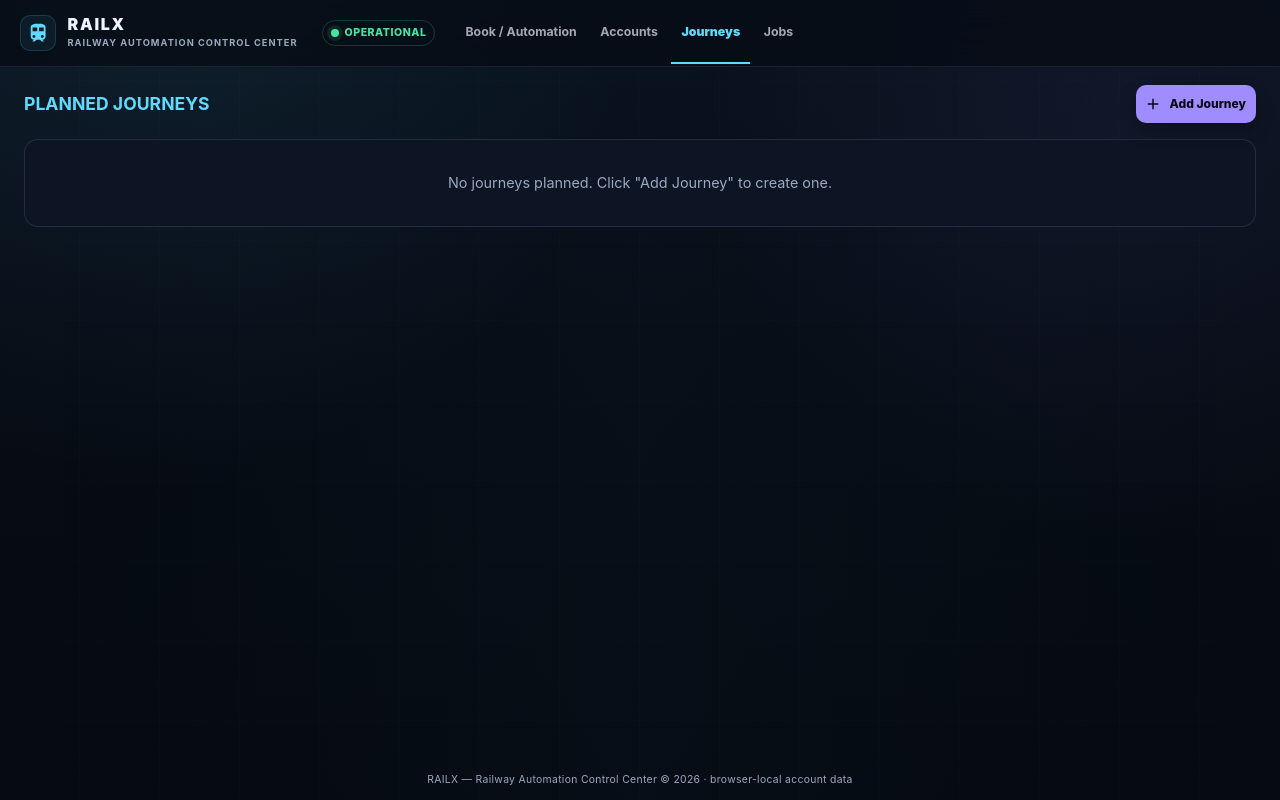
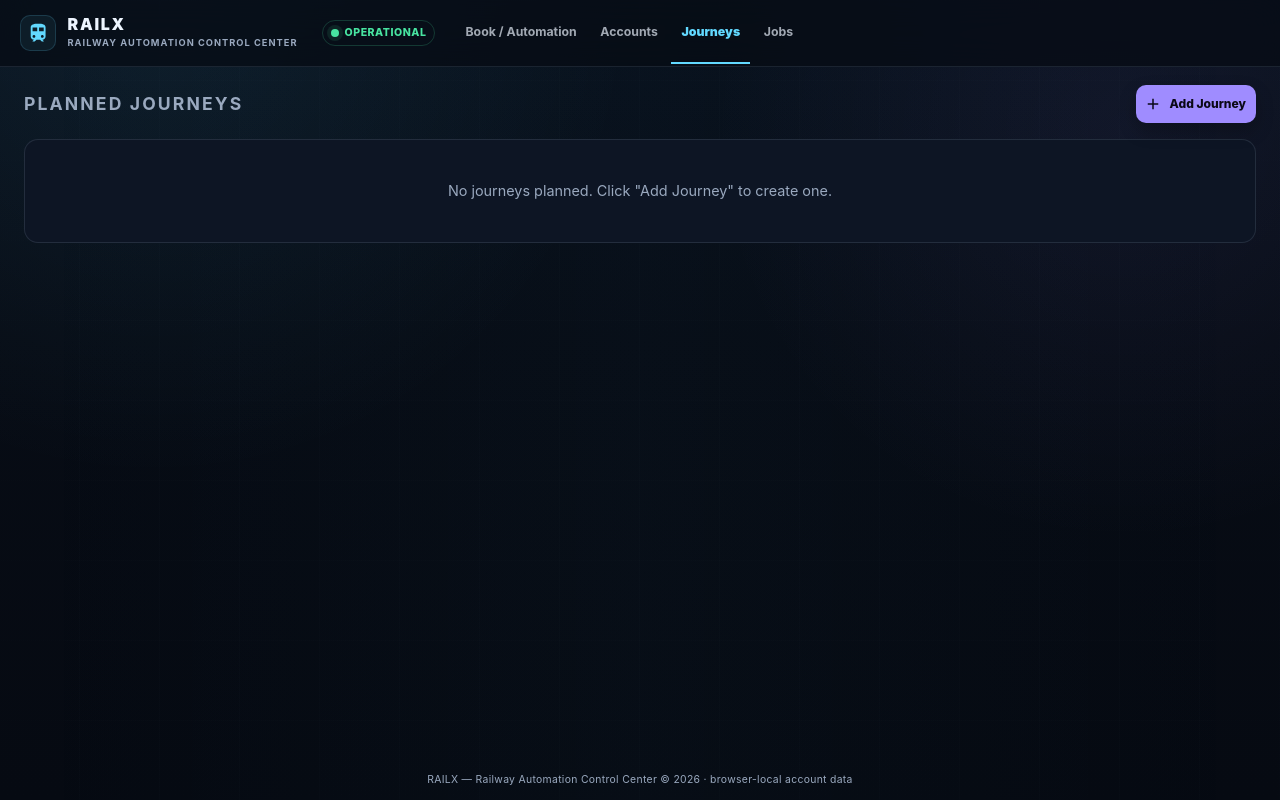
Before and after one commit to shrivastava-26/irctc, a React (Vite) app in the folder ui/: page / in a window 1280 px wide. Both pictures are taken after a click on the button "Journeys". Built offline with nearby package versions, Linux system fonts and the light colour scheme.

Commit message:
ui: redesign journey and train UI

```diff
--- a/ui/src/components/JourneysTab.jsx
+++ b/ui/src/components/JourneysTab.jsx
@@ -40,7 +40,7 @@ export default function JourneysTab({ journeys, onSave }) {
   return (
     <Box sx={{ width: '100%', minWidth: 0 }}>
       <Box sx={{ display: 'flex', justifyContent: 'space-between', alignItems: { xs: 'stretch', sm: 'center' }, flexWrap: 'wrap', gap: 1, mb: 2 }}>
-        <Typography variant="h6" color="primary" sx={{ fontSize: { xs: '1rem', sm: '1.1rem' }, fontWeight: 'bold' }}>
+        <Typography className="railx-kicker" sx={{ fontSize: { xs: '1rem', sm: '1.1rem' }, fontWeight: 'bold' }}>
           PLANNED JOURNEYS
         </Typography>
 
@@ -49,9 +49,9 @@ export default function JourneysTab({ journeys, onSave }) {
         </Button>
       </Box>
 
-      <Stack spacing={1.5}>
+      <Stack spacing={1.25} className="railx-list">
         {journeys.map(journey => (
-          <Paper key={journey.id} variant="outlined" sx={{
+          <Paper key={journey.id} className="railx-list-card" variant="outlined" sx={{
             p: { xs: 1.25, sm: 1.5 },
             display: 'flex',
             justifyContent: 'space-between',
@@ -85,7 +85,7 @@ export default function JourneysTab({ journeys, onSave }) {
         ))}
 
         {journeys.length === 0 && (
-          <Paper variant="outlined" sx={{ py: 4, px: 2, textAlign: 'center', color: 'text.secondary' }}>
+          <Paper className="railx-empty-state" variant="outlined" sx={{ py: 5, px: 2, textAlign: 'center', color: 'text.secondary' }}>
             No journeys planned. Click "Add Journey" to create one.
           </Paper>
         )}
```
